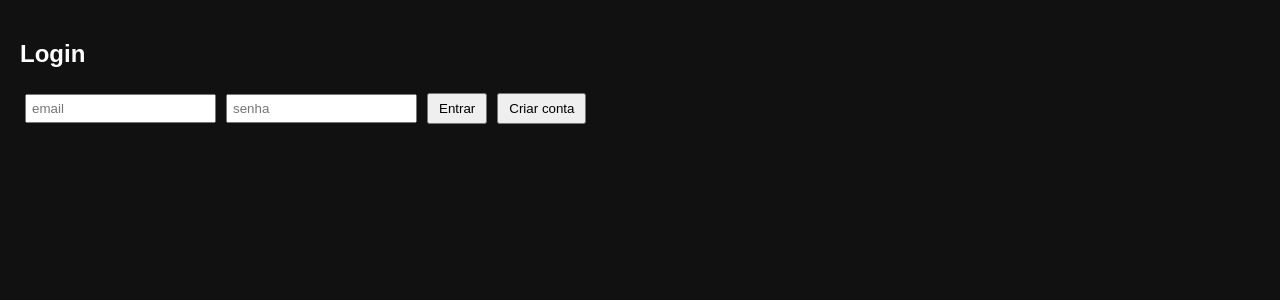
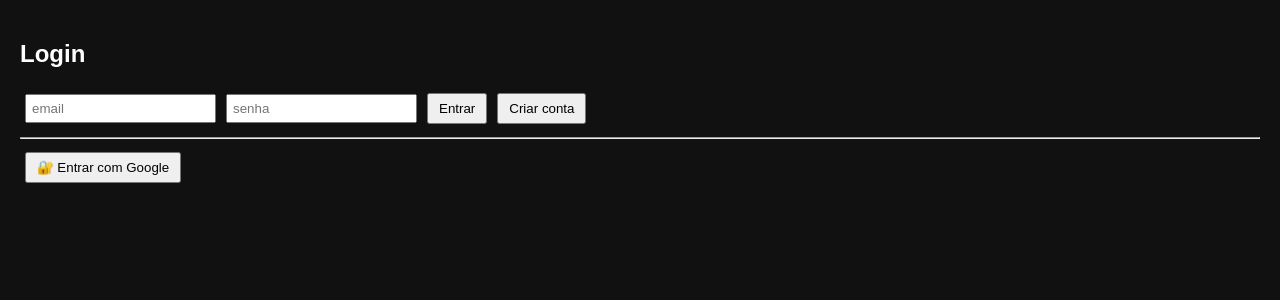
Before and after one commit to camilakmatheus-web/Caixa---Ape-da-milla, a React (Vite) app: page / in a window 1280 px wide. Shown: the top 300 px of the page. Built offline with nearby package versions, Linux system fonts and the light colour scheme.

Commit message:
login google funcionando

```diff
--- a/src/App.jsx
+++ b/src/App.jsx
@@ -1,9 +1,12 @@
 import { useState, useEffect } from "react";
+import { auth, provider } from "./firebase";
+import { signInWithPopup, signOut } from "firebase/auth";
 
 const API = "https://caixa-ape-da-milla.onrender.com";
 
 export default function App() {
   const [token, setToken] = useState(localStorage.getItem("token") || "");
+  const [user, setUser] = useState(null);
 
   const [email, setEmail] = useState("");
   const [password, setPassword] = useState("");
@@ -19,7 +22,7 @@ export default function App() {
   const [busca, setBusca] = useState("");
   const [carrinho, setCarrinho] = useState([]);
 
-  // ================= LOGIN =================
+  // ================= LOGIN NORMAL =================
   const login = async () => {
     const res = await fetch(API + "/login", {
       method: "POST",
@@ -41,6 +44,18 @@ export default function App() {
     });
 
     alert("Conta criada");
+  };
+
+  // ================= LOGIN GOOGLE =================
+  const loginGoogle = async () => {
+    const res = await signInWithPopup(auth, provider);
+    const user = res.user;
+
+    // aqui você pode futuramente mandar pro backend
+    setUser(user);
+
+    // simula login (até integrar backend)
+    setToken("google-logado");
   };
 
   // ================= CARREGAR =================
@@ -137,6 +152,13 @@ export default function App() {
 
         <button onClick={login}>Entrar</button>
         <button onClick={register}>Criar conta</button>
+
+        <hr />
+
+        {/* LOGIN GOOGLE */}
+        <button onClick={loginGoogle}>
+          🔐 Entrar com Google
+        </button>
       </div>
     );
   }
@@ -146,9 +168,13 @@ export default function App() {
     <div style={{ padding: 20, fontFamily: "Arial" }}>
       <h1>💰 Sistema Caixa</h1>
 
+      {user && <p>👤 {user.displayName}</p>}
+
       <button onClick={() => {
         localStorage.removeItem("token");
         setToken("");
+        setUser(null);
+        signOut(auth);
       }}>
         Sair
       </button>
```
